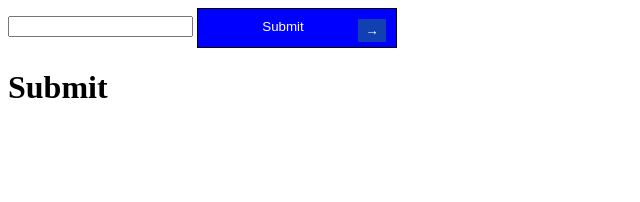
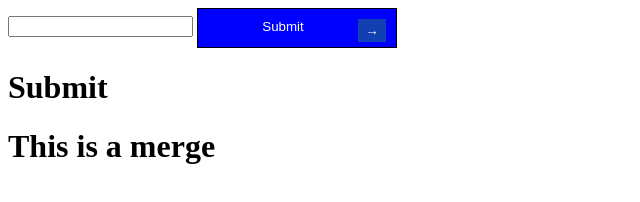
Before and after one commit to jonamsalem/css-challenge, a plain HTML site: page index.html in a window 1280 px wide. Shown: the whole page, without its empty margins (0-640 px from the left). Drawn offline with Linux system fonts and the light colour scheme.

Commit message:
Another commit

```diff
--- a/index.html
+++ b/index.html
@@ -38,5 +38,6 @@
 
     <h1>Submit</h1>
 
+    <h1> This is a merge</h1>
  </body>
  </html>
```
